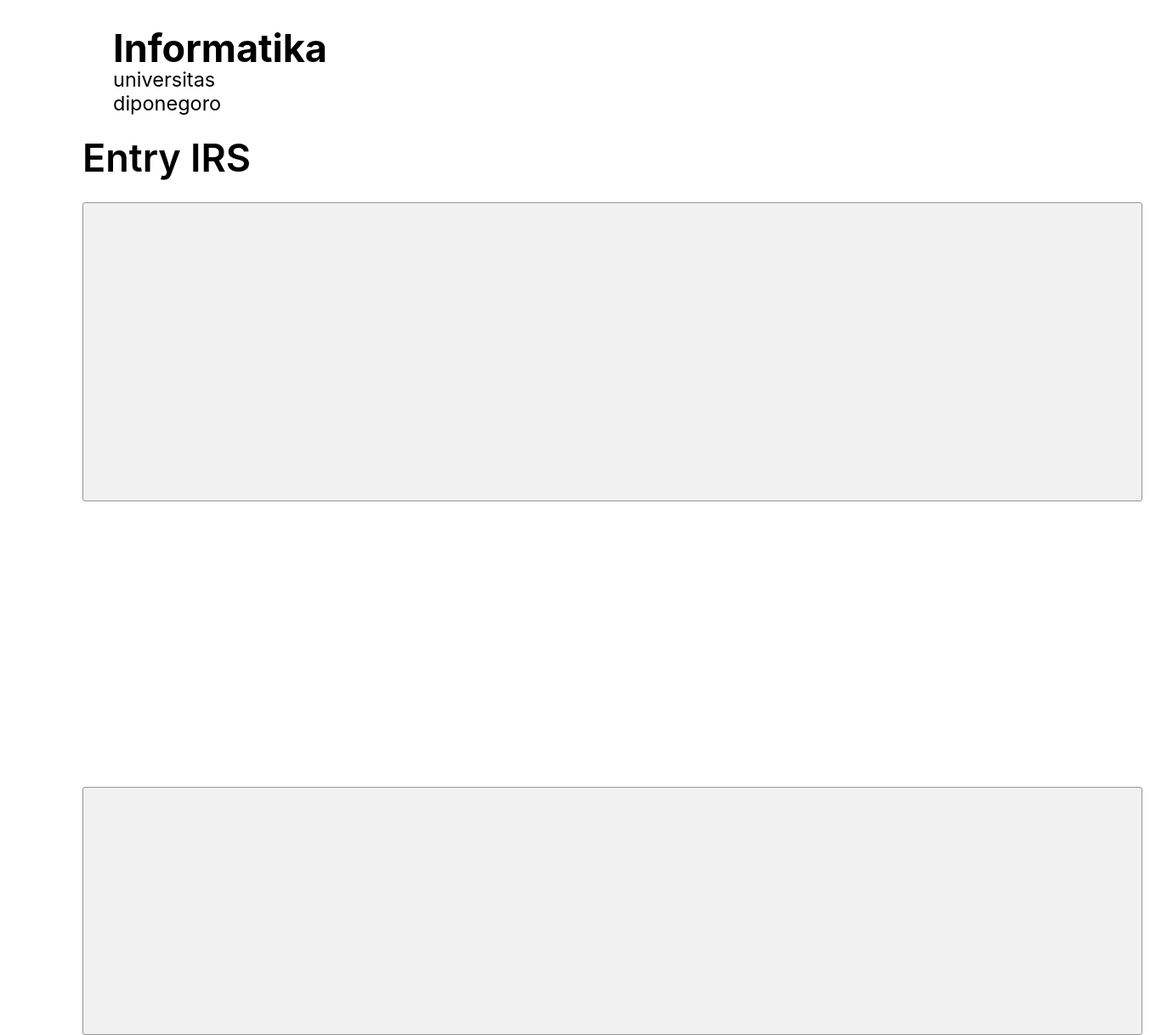
After one commit to renyaw/PPLGes, a PHP site: page /srs3.html in a window 1360 px wide. The commit adds this page. Shown: the whole page at 85% size. Run offline with PHP 8.4, Linux system fonts and the light colour scheme.

Commit message:
srs3
nambahin srs 3 tp lupa samain di figma

```diff
--- a/srs1.html
+++ b/srs1.html
@@ -51,7 +51,7 @@
 
 
       <!-- Mulai -->
-  <section id="home" class="pt-20">
+  <section id="home" class="pt-10">
     <div class="container">
       <div class="flex flex-wrap">
         <div class="w-full self-center px-4">
--- /dev/null
+++ b/srs3.css
@@ -0,0 +1,68 @@
+.informatika {
+    position: absolute;
+    width: 266px;
+    height: 39px;
+    left: 133px;
+    top: 30px;
+
+    font-family: 'Inter';
+    font-style: normal;
+    font-weight: 700;
+    font-size: 45px;
+    line-height: 54px;
+
+    color: #000000;
+}
+.undiptulisan {
+    position: absolute;
+    width: 254px;
+    height: 28px;
+    left: 133px;
+    top: 80px;
+
+    font-family: 'Inter';
+    font-style: normal;
+    font-weight: 400;
+    font-size: 23.5px;
+    line-height: 28px;
+
+    color: #000000;
+}
+.entry{
+    position: absolute;
+    width: 199px;
+    height: 54px;
+    left: 97px;
+    top: 159px;
+    font-family: 'Inter';
+    font-style: normal;
+    font-weight: 600;
+    font-size: 45px;
+    line-height: 54px;
+    color: #000000;
+}
+.persegi1{
+    box-sizing: border-box;
+    position: absolute;
+    width: 1247px;
+    height: 352px;
+    left: 97px;
+    top: 238px;
+    background: #F1F1F1;
+    border: 1px solid #959595;
+    border-radius: 3px;
+}
+.persegi2{
+    box-sizing: border-box;
+    position: absolute;
+    width: 1247px;
+    height: 292px;
+    left: 97px;
+    top: 926px;
+
+    background: #F1F1F1;
+    border: 1px solid #959595;
+    border-radius: 3px;
+    transform: matrix(1, 0, 0, -1, 0, 0);
+
+}
--- /dev/null
+++ b/srs3.html
@@ -0,0 +1,23 @@
+<!DOCTYPE html>
+<html lang="en">
+<head>
+    <meta charset="UTF-8">
+    <meta http-equiv="X-UA-Compatible" content="IE=edge">
+    <meta name="viewport" content="width=device-width, initial-scale=1.0">
+    <title>Homepage</title>
+    <link rel="stylesheet" href="srs3.css">
+    <link href="https://cdn.jsdelivr.net/npm/bootstrap@5.2.1/dist/css/bootstrap.min.css" rel="stylesheet" integrity="sha384-iYQeCzEYFbKjA/T2uDLTpkwGzCiq6soy8tYaI1GyVh/UjpbCx/TYkiZhlZB6+fzT" crossorigin="anonymous">
+</head>
+<body>
+    <p class="informatika">Informatika</p>
+    <p class="undiptulisan">universitas diponegoro</p>
+
+    <p class="entry">Entry IRS</p>
+
+    <div class="segi4">
+        <rect class="persegi1"></rect>
+        <rect class="persegi2"></rect>
+    </div>
+    <script src="https://cdn.jsdelivr.net/npm/bootstrap@5.2.1/dist/js/bootstrap.bundle.min.js" integrity="sha384-u1OknCvxWvY5kfmNBILK2hRnQC3Pr17a+RTT6rIHI7NnikvbZlHgTPOOmMi466C8" crossorigin="anonymous"></script>
+</body>
+</html>
--- a/srs4.html
+++ b/srs4.html
@@ -11,6 +11,7 @@
 <body>
     <p class="informatika">Informatika</p>
     <p class="undiptulisan">universitas diponegoro</p>
+    <p class="khs">Kartu Hasil Studi (KHS)</p>
     <div class="center">
         <rect class="khs1"></rect>
         <rect class="khs2"></rect>
@@ -39,7 +40,8 @@
         <p class="sks4">Jumlah SKS : 21</p>
         <p class="sks5">Jumlah SKS : 21</p>
     </div>
-    <p class="khs">Kartu Hasil Studi (KHS)</p>
+
+    <img class="undipsi" src="img\Undip.png" alt="undip" weight="75" height="96">
     <script src="https://cdn.jsdelivr.net/npm/bootstrap@5.2.1/dist/js/bootstrap.bundle.min.js" integrity="sha384-u1OknCvxWvY5kfmNBILK2hRnQC3Pr17a+RTT6rIHI7NnikvbZlHgTPOOmMi466C8" crossorigin="anonymous"></script>
 </body>
 </html>
```
Also changed, not shown: srs4.css (+12 -2 lines).
